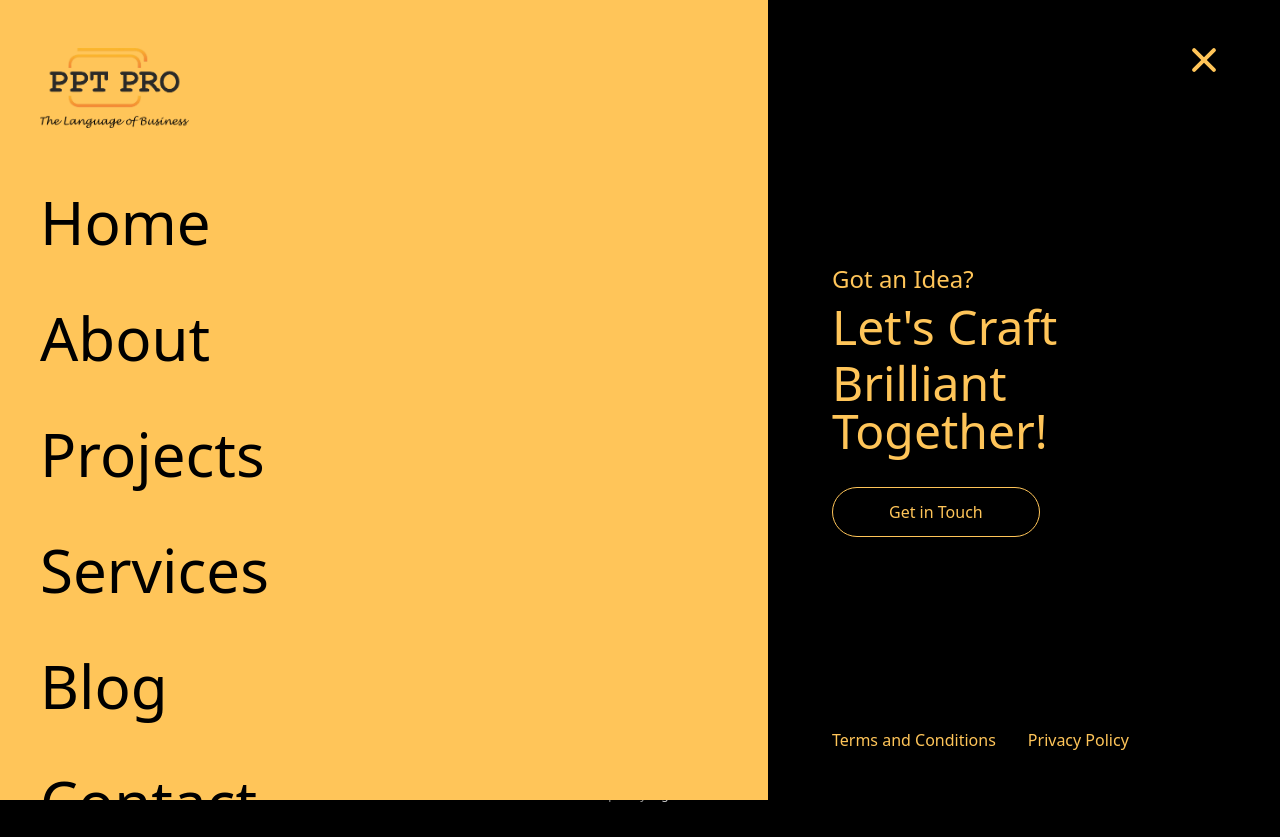
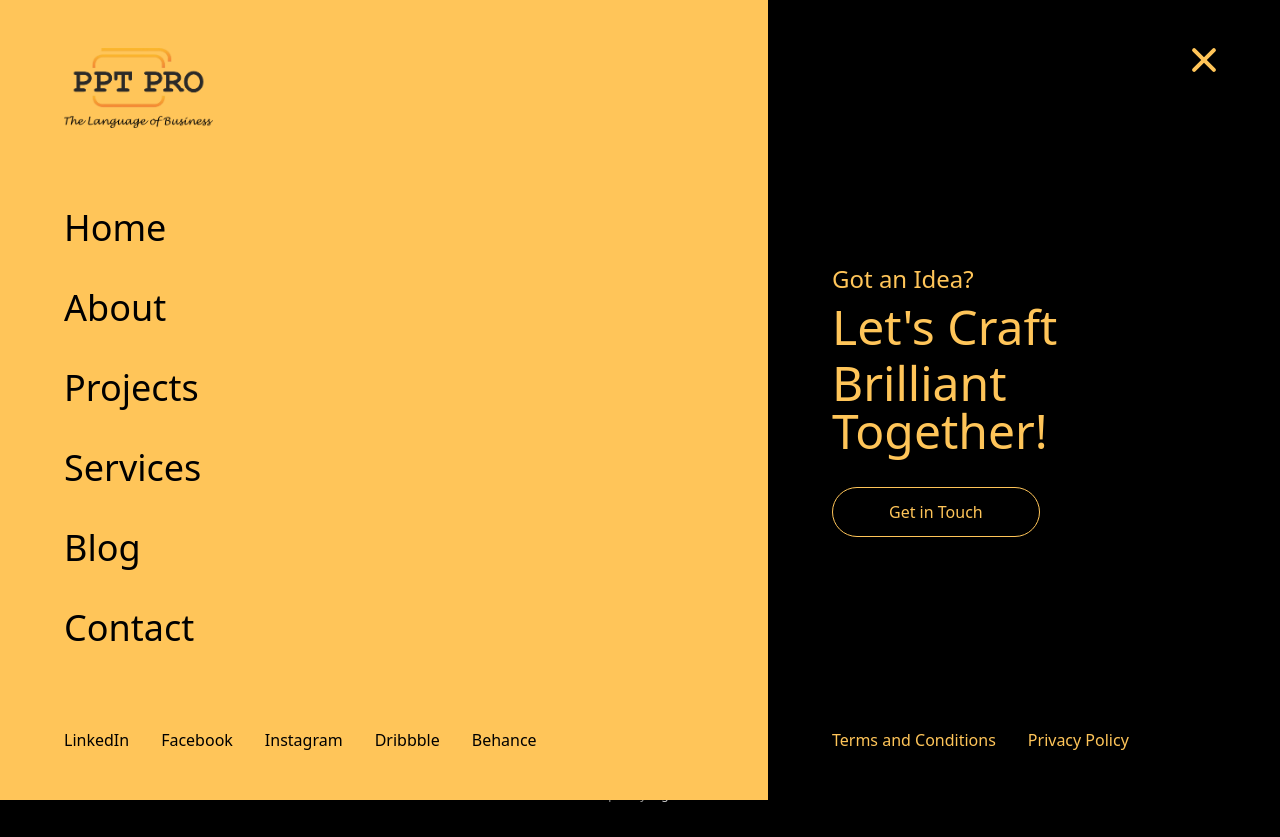
Before and after one commit to digitiohub/pptpro-react, a React (Vite) app: page / in a window 1280 px wide. Both pictures are taken after a click on the button "Toggle desktop menu". Built offline with nearby package versions, Linux system fonts and the light colour scheme.

Commit message:
refactor: adjust padding and spacing in Navbar component for improved layout

```diff
--- a/src/ui/menus/Navbar.jsx
+++ b/src/ui/menus/Navbar.jsx
@@ -153,7 +153,7 @@ const Navbar = () => {
           >
             {/* Left Side - Yellow Background (60%) */}
             <motion.div
-              className="w-3/5 bg-yellow flex flex-col justify-between overflow-hidden py-12 px-10"
+              className="w-3/5 bg-yellow flex flex-col justify-between overflow-hidden py-12 px-16"
               initial={{ x: -100, opacity: 0 }}
               animate={{ x: 0, opacity: 1 }}
               transition={{ delay: 0.2, duration: 0.6 }}
@@ -176,7 +176,7 @@ const Navbar = () => {
 
               {/* Navigation Links - Vertically centered but left aligned */}
               <nav className="flex-grow flex flex-col justify-center">
-                <ul className="space-y-14">
+                <ul className="space-y-10">
                   {navLinks.map((link, i) => (
                     <motion.li
                       key={link.name}
@@ -188,7 +188,7 @@ const Navbar = () => {
                     >
                       <Link
                         to={link.path}
-                        className="text-6xl font-medium text-black hover:opacity-70 transition-opacity block"
+                        className="text-4xl font-medium text-black hover:opacity-70 transition-opacity block"
                         onClick={toggleMenu}
                       >
                         {link.name}
```
